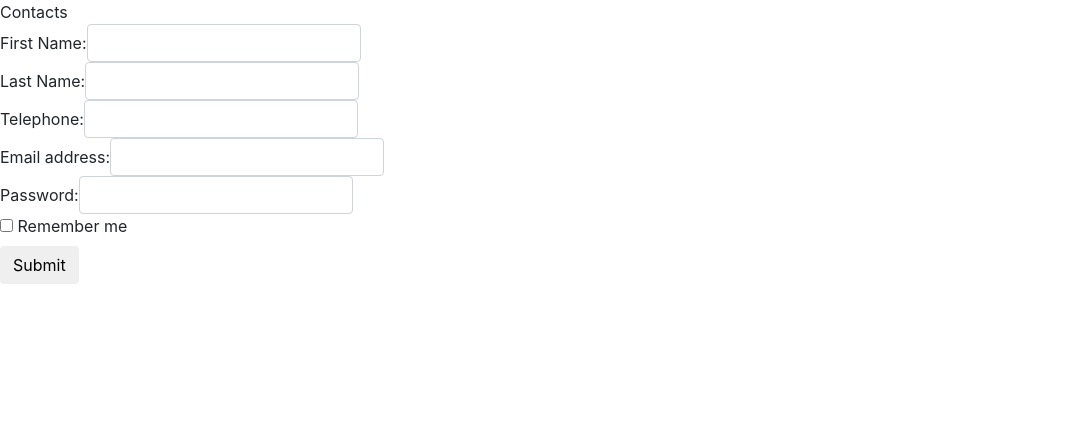
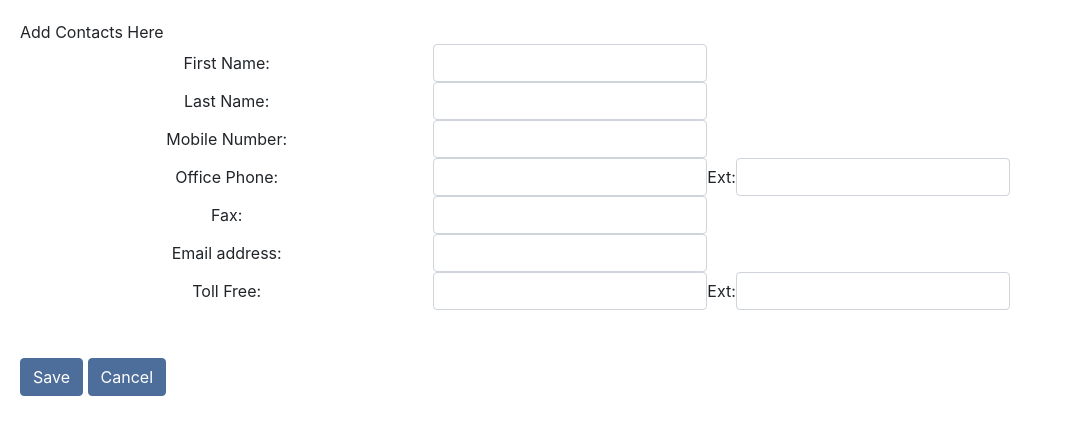
Before and after one commit to jordantjh/shipping-logistics, a Django app: page /a/ in a window 1280 px wide. Shown: the part 106-541 px from the top of the page, without its empty margins (0-1073 px from the left). Run offline with Django 3.2, Linux system fonts and the light colour scheme; style sheets or scripts are compiled from the project's sources; some libraries are stand-ins or nearby versions.

Commit message:
updated form

```diff
--- a/logistics_proj/service_providers/templates/contacts.html
+++ b/logistics_proj/service_providers/templates/contacts.html
@@ -4,37 +4,54 @@
 
 {% block content %}
 
-<div class="contact-body">
+<div class="sp-body">
     <div class="contact-body-title">
-       Contacts
+      Add Contacts Here
 
     </div>
 
     <form>
-        <div class="form-inline">
-            <label for="f_name">First Name:</label>
-            <input type="text" class="form-control" id="f_name">
+
+        <div class="form-inline" >
+            <label for="f_name" class="col-sm-4 col-form-label">First Name:</label>
+                <input type="text" class="form-control" id="f_name">
         </div>
-        <div class="form-inline">
-            <label for="l_name">Last Name:</label>
+        <div class="form-inline" >
+            <label for="l_name" class="col-sm-4 col-form-label">Last Name:</label>
             <input type="text" class="form-control" id="l_name">
         </div>
-        <div class="form-inline">
-            <label for="mob_no">Telephone:</label>
-            <input type="tel" class="form-control" id="mob_no">
+        <div class="form-inline" >
+            <label for="mob_no"class="col-sm-4 col-form-label">Mobile Number:</label>
+                <input type="tel" class="form-control" id="mob_no">
         </div>
-        <div class="form-inline">
-            <label for="email">Email address:</label>
+        <div class="form-inline" >
+            <label for="off_no"class="col-sm-4 col-form-label">Office Phone:</label>
+
+            <input type="tel" class="form-control" id="off_no">
+
+            <label for="o_ext">Ext:</label>
+            <input type="tel" class="form-control" id="o_ext">
+        </div>
+        <div class="form-inline" >
+            <label for="fax"class="col-sm-4 col-form-label">Fax:</label>
+            <input type="text" class="form-control" id="fax">
+        </div>
+        <div class="form-inline" >
+            <label for="email"class="col-sm-4 col-form-label">Email address:</label>
             <input type="email" class="form-control" id="email">
         </div>
-        <div class="form-inline">
-            <label for="fax">Password:</label>
-            <input type="" class="form-control" id="fax">
+        <div class="form-inline" >
+            <label for="toll_free"class="col-sm-4 col-form-label">Toll Free:</label>
+            <input type="tel" class="form-control" id="toll_free">
+            <label for="t_ext">Ext:</label>
+            <input type="tel" class="form-control" id="t_ext">
         </div>
-        <div class="checkbox">
-            <label><input type="checkbox"> Remember me</label>
+        <br><br>
+        <div class="form-button">
+                <button type="submit" class="btn btn-primary" >Save</button>
+                <button type="cancel" class="btn btn-primary">Cancel</button>
+
         </div>
-        <button type="submit" class="btn btn-default">Submit</button>
     </form>
 </div>
 {% endblock %}
--- a/myvenv/Scripts/django-admin.py
+++ b/myvenv/Scripts/django-admin.py
@@ -1,4 +1,4 @@
-#!c:\users\work\documents\examples\shipping-logistics\myvenv\scripts\python.exe
+#!c:\users\sonal_000\desktop\logistics\shipping-logistics\myvenv\scripts\python.exe
 from django.core import management
 
 if __name__ == "__main__":
--- a/myvenv/pyvenv.cfg
+++ b/myvenv/pyvenv.cfg
@@ -1,3 +1,3 @@
-home = C:\Users\Work\AppData\Local\Programs\Python\Python37
+home = C:\Users\sonal_000\AppData\Local\Programs\Python\Python37
 include-system-site-packages = false
 version = 3.7.4
```
Also changed, not shown: logistics_proj/static/scss/main.css, 10 other files.
